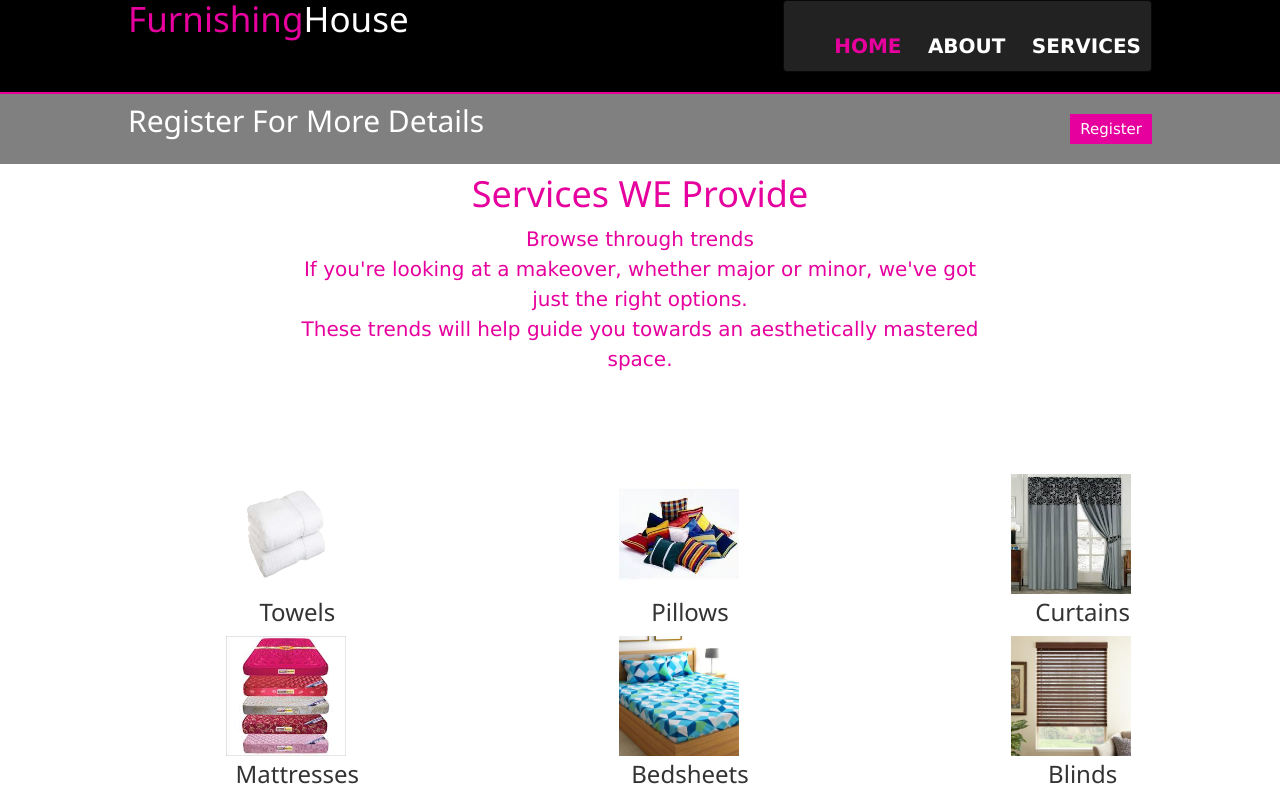
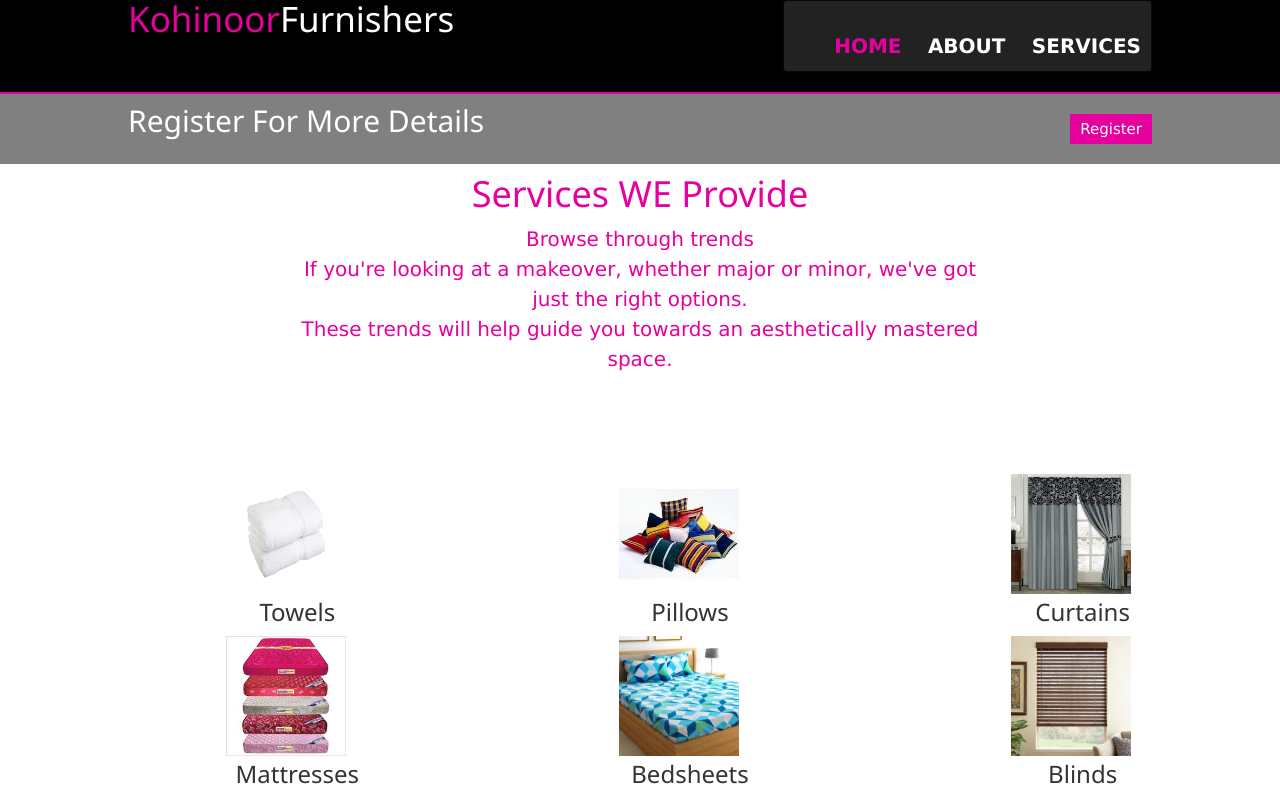
Before and after one commit to Prabhleen1398/Prabhleen1398.github.io, a plain HTML site: page services.html in a window 1280 px wide. Shown: the top 786 px of the page. Drawn offline with Linux system fonts and the light colour scheme.

Commit message:
Update services.html

```diff
--- a/services.html
+++ b/services.html
@@ -15,7 +15,7 @@
  <div class ="container">
     <div class="heading">
 
-      <h2> <span id="tag">Furnishing</span>House </h2>
+      <h2> <span id="tag">Kohinoor</span>Furnishers </h2>
 
    </div>
 
```
